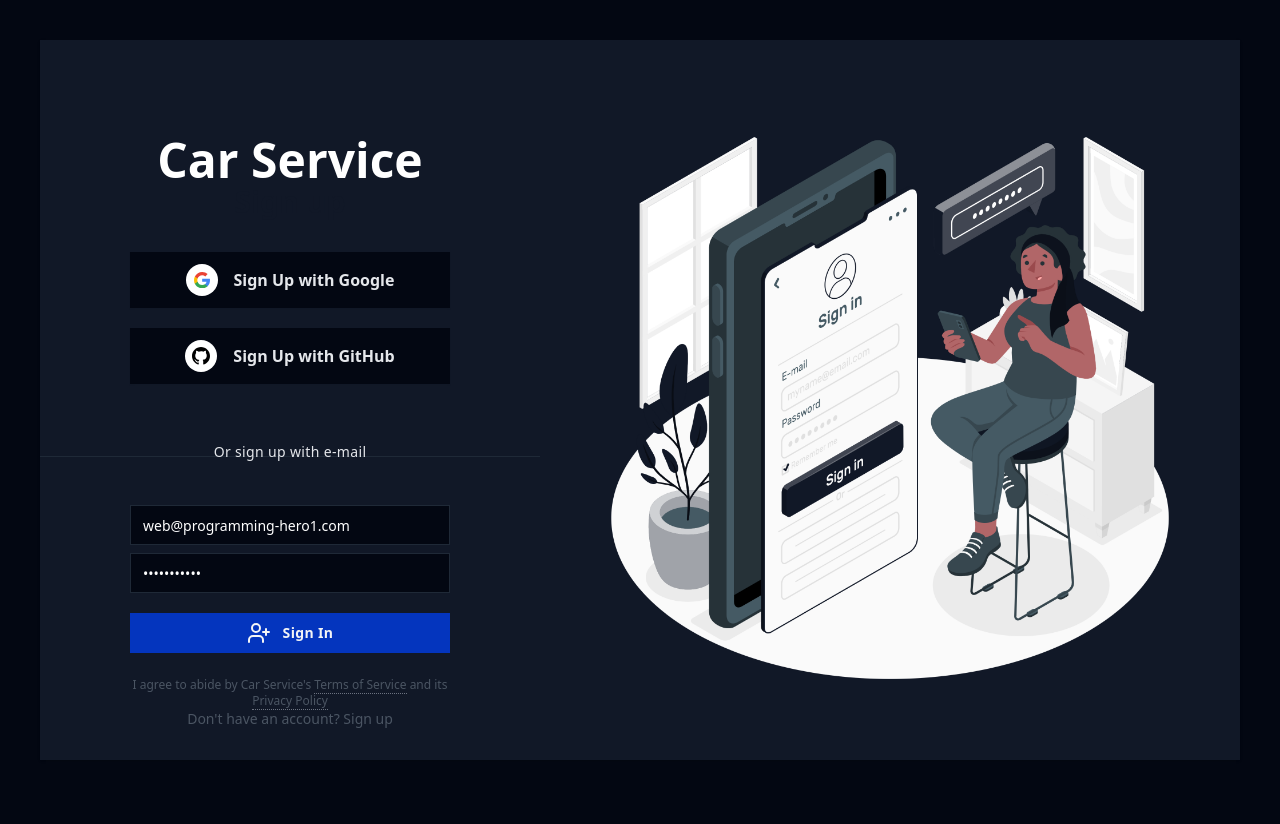
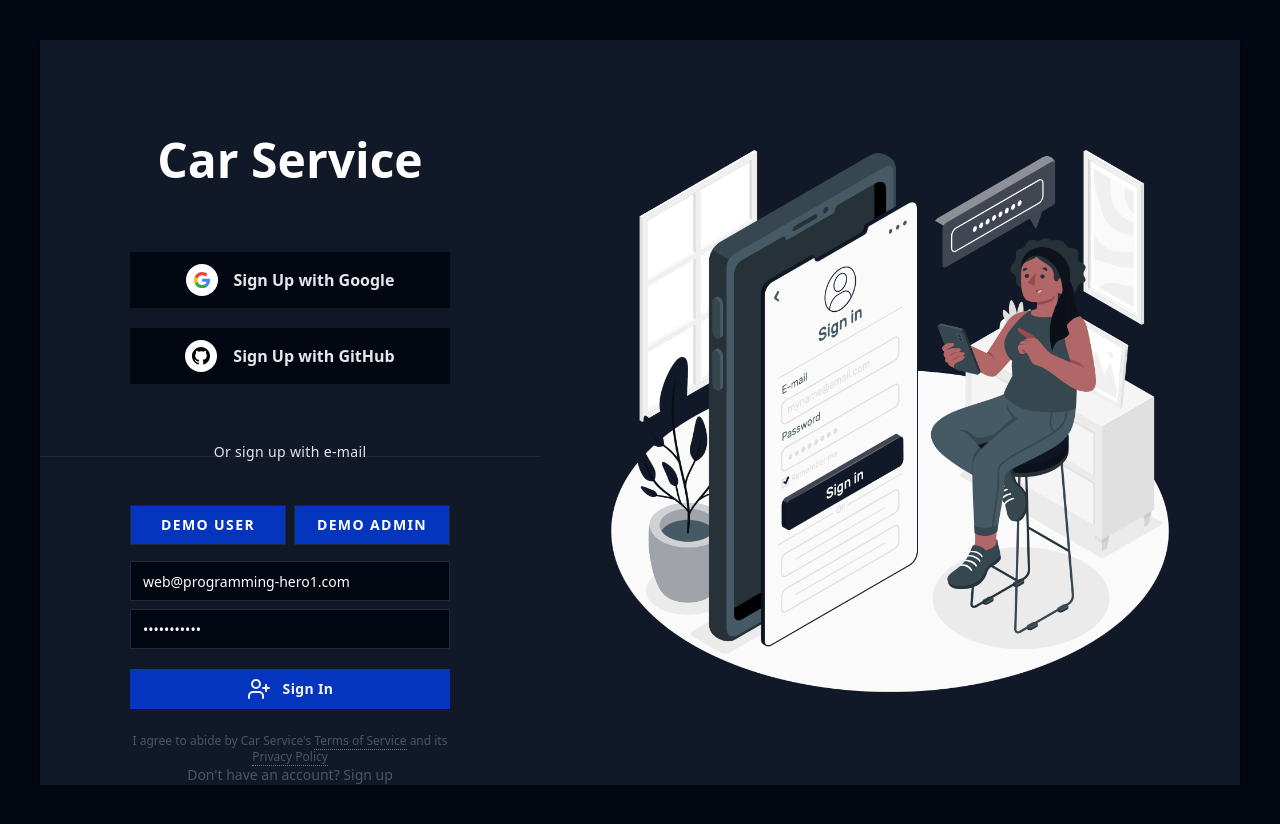
Before and after one commit to the-pujon/car-service-frontend, a React (Vite) app: page /auth/signin in a window 1280 px wide. Before the commit the page ends 800 px from the top, so only its background shows below. Built offline with nearby package versions, Linux system fonts and the light colour scheme; no server answers.

Commit message:
demo user admin authentication added in signin page

```diff
--- a/src/pages/Authentication/SignIn.tsx
+++ b/src/pages/Authentication/SignIn.tsx
@@ -23,7 +23,7 @@ const SignIn: React.FC = () => {
     const navigate = useNavigate();
     const [signin,{ isLoading,isError,error }] = useSigninMutation();
     const dispatch = useAppDispatch();
-    const { register,handleSubmit,formState: { errors } } = useForm<Inputs>({
+    const { register,handleSubmit,formState: { errors },setValue } = useForm<Inputs>({
         mode: 'onBlur',
         defaultValues: {
             email: 'web@programming-hero1.com',
@@ -48,6 +48,15 @@ const SignIn: React.FC = () => {
         }
     };
 
+    const setDemoUser = () => {
+        setValue('email','user@gmail.com');
+        setValue('password','user-password');
+    };
+
+    const setDemoAdmin = () => {
+        setValue('email','web@programming-hero1.com');
+        setValue('password','ph-password');
+    };
 
     if (isError) {
         console.error(error);
@@ -93,6 +102,25 @@ const SignIn: React.FC = () => {
                             </div>
 
                             <form onSubmit={handleSubmit(onSubmit)} className="mx-auto max-w-xs">
+                                <div className="flex gap-2 mb-4">
+                                    <Button
+                                        type="button"
+                                        variant="outline"
+                                        className="flex-1 text-sm button"
+                                        onClick={setDemoUser}
+                                    >
+                                        Demo User
+                                    </Button>
+                                    <Button
+                                        type="button"
+                                        variant="outline"
+                                        className="flex-1 text-sm button"
+                                        onClick={setDemoAdmin}
+                                    >
+                                        Demo Admin
+                                    </Button>
+                                </div>
+
                                 <Input className='backdrop-blur-sm my-2 text-white' required type="email" placeholder="Email" id="name" {...register('email',{ required: true })} />
                                 {errors.email && <div>Email is required.</div>}
                                 <Input className='backdrop-blur-sm text-white' required type="password" placeholder="Password" id="password" {...register('password',{ required: true })} />
```
